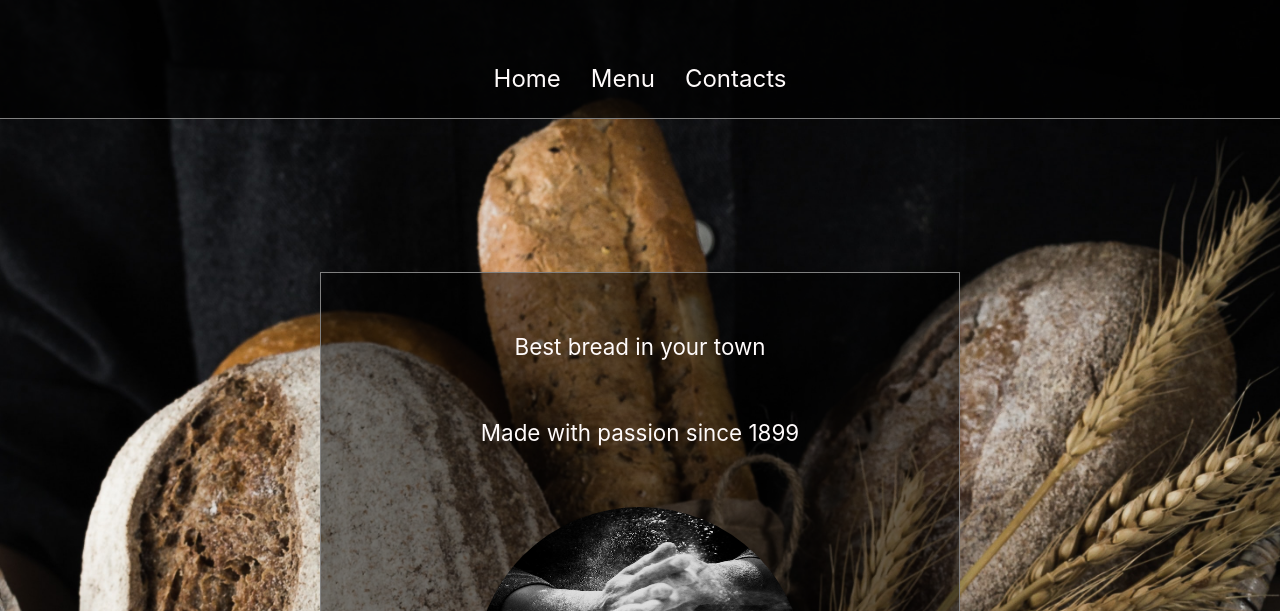
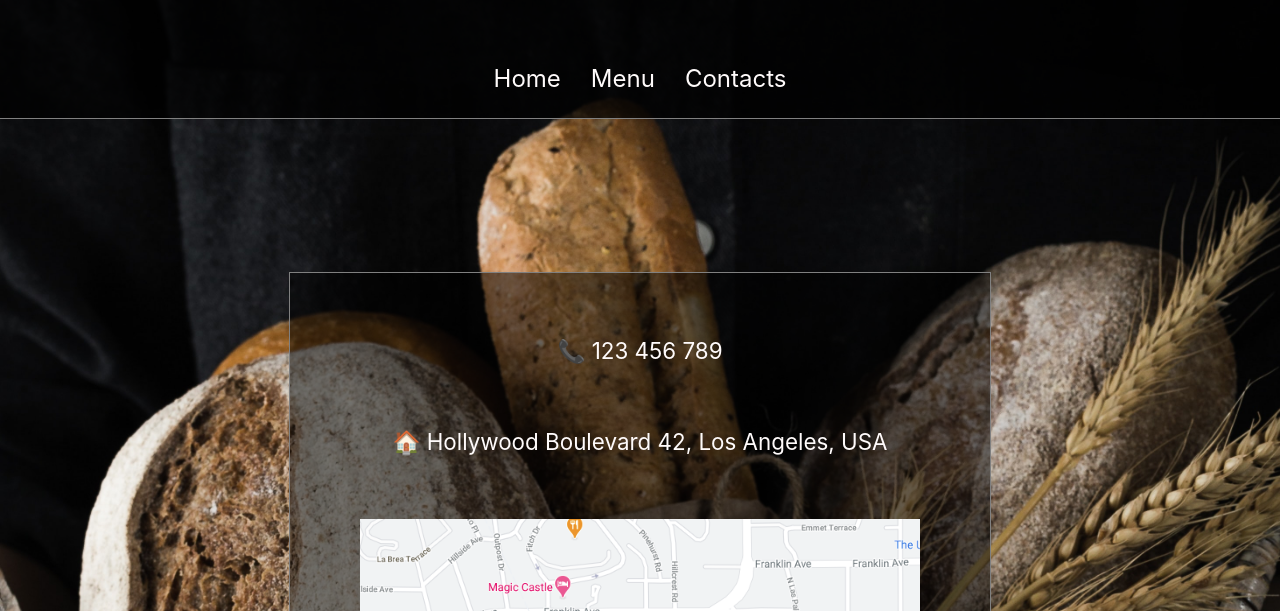
Before and after one commit to khs-kks/Project-Restaurant-Page, a website built with webpack: page dist/index.html in a window 1280 px wide. Shown: the part 189-800 px from the top of the page. Built offline with nearby package versions, Linux system fonts and the light colour scheme.

Commit message:
Finish contact module

```diff
--- /dev/null
+++ b/src/contactload.js
@@ -0,0 +1,76 @@
+export default function contact() {
+  const content = document.querySelector("#content");
+  const header = document.createElement("div");
+  const main = document.createElement("div");
+  const footer = document.createElement("div");
+
+  header.classList.add("header");
+
+  //   POPULATE HEADER
+
+  const h1 = document.createElement("h1");
+  h1.textContent = "Gabby's Bakery";
+  header.appendChild(h1);
+
+  const tabs = document.createElement("div");
+  tabs.classList.add("tabs");
+
+  const tabhome = document.createElement("button");
+  tabhome.classList.add("tabhome");
+  tabhome.textContent = "Home";
+
+  const tabmenu = document.createElement("button");
+  tabmenu.classList.add("tabmenu");
+  tabmenu.textContent = "Menu";
+
+  const tabcontacts = document.createElement("button");
+  tabcontacts.classList.add("tabcontacts");
+  tabcontacts.textContent = "Contacts";
+
+  tabs.appendChild(tabhome);
+  tabs.appendChild(tabmenu);
+  tabs.appendChild(tabcontacts);
+  header.appendChild(tabs);
+
+  content.appendChild(header);
+
+  //   POPULATE MAIN
+
+  main.classList.add("main");
+
+  const mainContent = document.createElement("div");
+  mainContent.classList.add("main-content");
+
+  const phone = document.createElement("div");
+  phone.textContent = "📞 123 456 789";
+
+  const address = document.createElement("div");
+  address.textContent = "🏠 Hollywood Boulevard 42, Los Angeles, USA";
+
+  const img = document.createElement("img");
+  img.setAttribute("src", "./restaurant-location.png");
+  img.setAttribute("alt", "Our location");
+  img.classList.add("img-location");
+
+  mainContent.appendChild(phone);
+  mainContent.appendChild(address);
+  mainContent.appendChild(img);
+
+  main.appendChild(mainContent);
+  content.appendChild(main);
+
+  //   POPULATE FOOTER
+
+  footer.classList.add("footer");
+  footer.textContent = "Copyleft 2022";
+
+  const githubLink = document.createElement("a");
+  githubLink.setAttribute(
+    "href",
+    "https://github.com/khs-kks/Project-Restaurant-Page"
+  );
+  githubLink.textContent = " KHS";
+
+  footer.appendChild(githubLink);
+  content.appendChild(footer);
+}
--- a/src/index.js
+++ b/src/index.js
@@ -1,4 +1,5 @@
 /* eslint-disable no-alert */
 import Homepage from "./pageload";
-
-Homepage();
+import ContactPage from "./contactload";
+// Homepage();
+ContactPage();
```
Also changed, not shown: dist/index.html, dist/main.js, dist/map-marker-outline.svg (added), dist/map-marker.svg (added), dist/phone-outline.svg (added), dist/phone.svg (added), dist/restaurant-location.png (added), dist/style.css.
